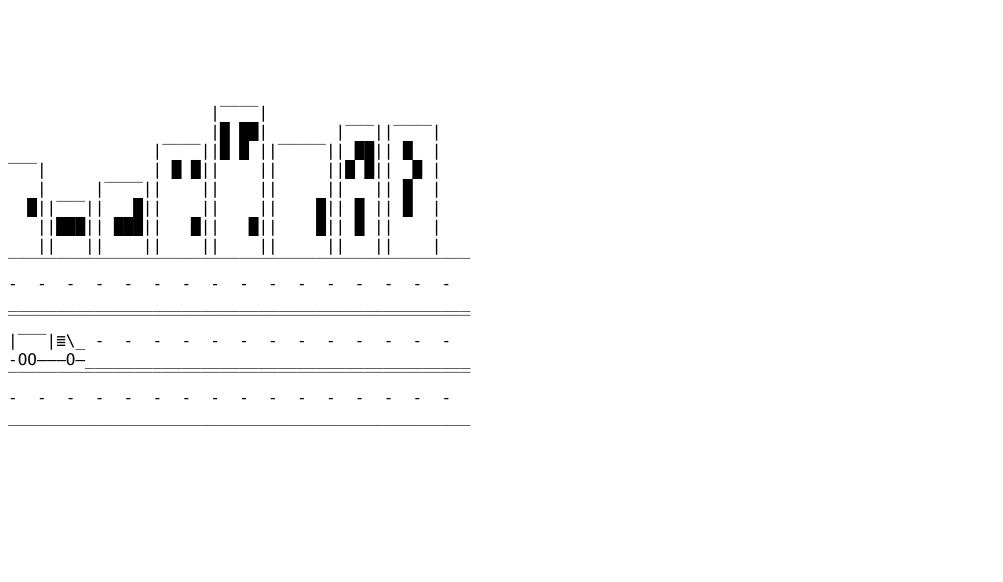
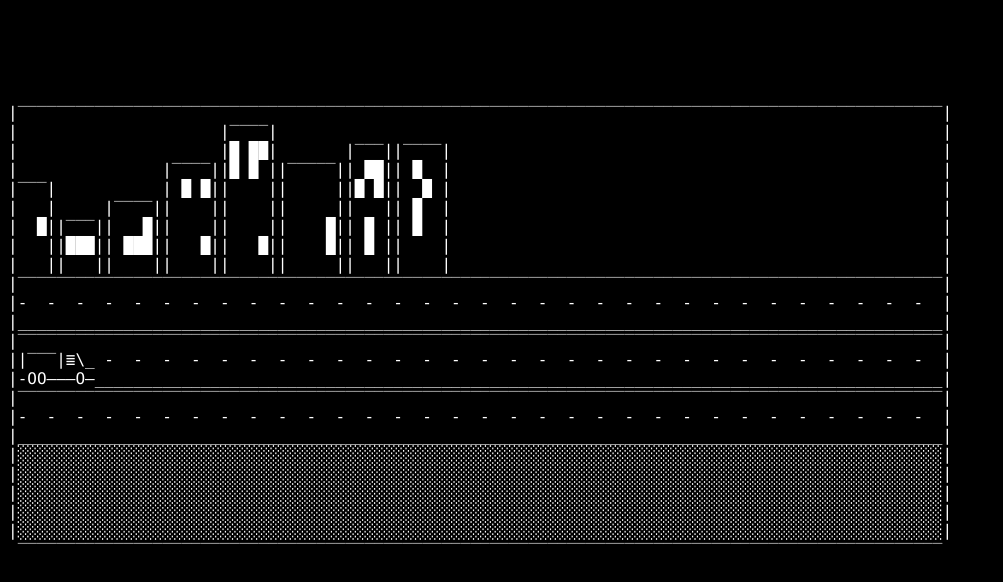
Before and after one commit to James-Ibersteen-Hawker/TXT-DRIVER, a plain HTML site: page index.html in a window 1280 px wide. Shown: the whole page, without its empty margins (0-1003 px from the left). Drawn offline with Linux system fonts and the light colour scheme.

Commit message:
added game border and under-road part. All works

```diff
--- a/game.js
+++ b/game.js
@@ -162,16 +162,27 @@ class Game {
         return new Proxy(e, roadProxyHandler);
       });
       self.ROAD.render = function () {
-        const temp = [...self.BUILDINGS.ARR, ...this];
-        // temp.splice(0, 0, new Array(temp[0].length).fill("-"));
-        // temp.push(new Array(temp[0].length).fill("-"));
-        // temp.forEach((e) => {
-        //   e.push("|");
-        //   e.splice(0, 0, "|");
-        // });
-        const result = temp.map((row) => row.join("")).join("<br>");
-        self.RENDERTO.innerHTML = result;
-        self.RENDERQUEUE = false;
+        try {
+          const temp = [
+            new Array(this[0].length).fill("‾"),
+            ...self.BUILDINGS.ARR,
+            ...this,
+            ...new Array(self.BUILDINGS.ARR.length - 3)
+              .fill(null)
+              .map(() => new Array(this[0].length).fill("░")),
+            new Array(this[0].length).fill("‾"),
+          ];
+          const result = temp
+            .map((row, i) => {
+              if (i != temp.length - 1) return "|" + row.join("") + "|";
+              else return " " + row.join("") + " ";
+            })
+            .join("<br>");
+          self.RENDERTO.innerHTML = result;
+          self.RENDERQUEUE = false;
+        } catch (error) {
+          alert(error);
+        }
       };
       Object.freeze(self.ROADBASE);
     }
@@ -322,4 +333,4 @@ class Game {
   }
 }
 
-const myGame = new Game(1, 1, 3, 50, document.querySelector("#game"), 500);
+const myGame = new Game(1, 1, 3, 100, document.querySelector("#game"), 500);
--- a/index.html
+++ b/index.html
@@ -6,6 +6,9 @@
         white-space: pre;
         font-family: "Consolas";
         font-weight: 300;
+        color: white;
+        background: black;
+        /* text-align: center; */
       }
       @font-face {
         src: url("consolas.ttf");
```
